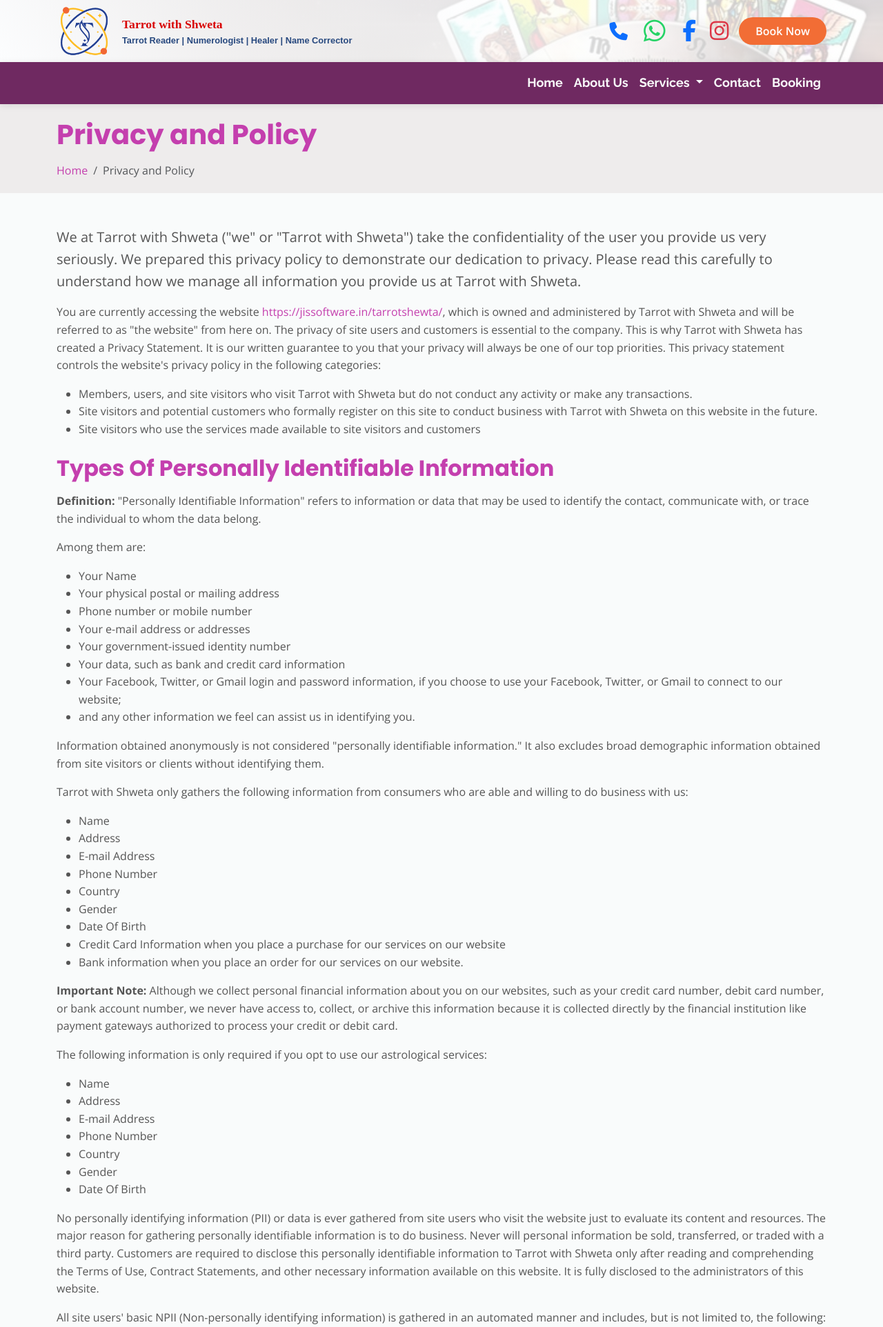
After one commit to Yashpal209/tarrotshewta, a PHP site: page /privacy.php in a window 1280 px wide. The commit adds this page. Shown: the top 1924 px of the page at 69% size. Run offline with PHP 8.4, Linux system fonts and the light colour scheme.

Commit message:
contant change

```diff
--- a/css/styles.css
+++ b/css/styles.css
@@ -92,7 +92,7 @@ a:hover {
 }
 /* Header Styles */
 .top-bar {
-    background-image: linear-gradient(233deg,#ffffffc4, rgb(252, 253, 254)), url(../images/slider/1.png);
+    background-image: linear-gradient(233deg,#ffffffc4, rgb(252, 253, 254)), url(../images/slider/6.png);
     background-size: cover;
     background-position: center;
     padding: 5px 0;
@@ -127,15 +127,17 @@ a:hover {
 
 .logo-text p {
     margin: 0;
-    font-size: 1rem;
+    font-size: 1.1rem;
     font-weight: 600;
     color: #d80505;
+    font-family: 'Arrus BT', serif;
 }
 
 .logo-text p:nth-child(2) {
-    font-size: 0.9rem;
+    font-size: 0.8rem;
     font-weight: 600;
     color: #28497f;
+    font-family: 'Caviar Dreams', sans-serif;
 }
 
 .contact-info {
--- a/healer.php
+++ b/healer.php
@@ -71,4 +71,5 @@
         </div>
     </div>
 </section>
+
 <?php include('includes/footer.php'); ?>
--- a/includes/footer.php
+++ b/includes/footer.php
@@ -22,8 +22,9 @@
                 <ul class="list-unstyled">
                     <li><a href="index.php">Home</a></li>
                     <li><a href="about.php">About us</a></li>
-                    <li><a href="gallery.php">Gallery</a></li>
-                    <li><a href="contact.php">Contact</a></li>
+                    <li><a href="services.php">Services</a></li>
+                    <li><a href="contact.php">Contact us</a></li>
+                    <li><a href="booking.php">Booking</a></li>
                     <li><a href="terms.php">Terms & Conditions</a></li>
                     <li><a href="privacy.php">Privacy policy</a></li>
                 </ul>
@@ -32,12 +33,10 @@
             <div class="col-lg-4 col-md-6 mb-4 mb-md-0">
                 <h5 class="text-uppercase">Our Services</h5>
                 <ul class="list-unstyled">
-                    <li><a href="services.php">Tarrot Cards</a></li>
-                    <li><a href="services.php">Numerology</a></li>
-                    <li><a href="services.php">Vaastu</a></li>
-                    <li><a href="services.php">Angel Healing</a></li>
-                    <li><a href="services.php">Meditation</a></li>
-                    <li><a href="services.php">Reiki Healing</a></li>
+                    <li><a class="dropdown-item" href="reader.php">Tarrot reader</a></li>
+                    <li><a class="dropdown-item" href="numerologist.php">Numerologist </a></li>
+                    <li><a class="dropdown-item" href="healer.php">Healer</a></li>
+                    <li><a class="dropdown-item" href="name.php">Name Corrector</a></li>
                 </ul>
             </div>
         </div>
@@ -141,10 +140,18 @@
         },
         freeMode: true,
         breakpoints: {
-                320: { slidesPerView: 1 },
-                480: { slidesPerView: 2 },
-                768: { slidesPerView: 3 },
-                1024: { slidesPerView: 4 }
+            320: {
+                slidesPerView: 1
+            },
+            480: {
+                slidesPerView: 2
+            },
+            768: {
+                slidesPerView: 3
+            },
+            1024: {
+                slidesPerView: 4
+            }
         }
     });
 </script>
--- a/includes/header.php
+++ b/includes/header.php
@@ -9,7 +9,7 @@
     <link href="https://fonts.googleapis.com/css2?family=Poppins:wght@300;400;500;600;700&family=Raleway:wght@300;400;500;600;700&family=Open+Sans:wght@300;400;500;600;700&display=swap" rel="stylesheet">
     <!-- <link rel="stylesheet" href="https://cdn.jsdelivr.net/npm/bootstrap@5.3.2/dist/css/bootstrap.min.css"> -->
     <link href="https://cdn.jsdelivr.net/npm/bootstrap@5.3.2/dist/css/bootstrap.min.css" rel="stylesheet">
-    <link rel="shortcut icon" href="images/logo.jpg" type="image/x-icon">
+    <link rel="shortcut icon" href="images/tarrot.png" type="image/x-icon">
     <!-- Swiper CSS -->
     <link rel="stylesheet" href="https://cdn.jsdelivr.net/npm/swiper@11/swiper-bundle.min.css" />
     <!-- Owl Carousel CSS -->
@@ -26,7 +26,7 @@
                     <div class="col-lg-6 col-md-6">
                         <div class="logo">
                             <a href="index.php">
-                                <img src="images/logo-new.svg" alt="Tarrot with Shweta Logo">
+                                <img src="images/tarrot.png" alt="Tarrot with Shweta Logo">
                             </a>
                             <div class="logo-text">
                                 <p>Tarrot with Shweta</p>
--- a/name.php
+++ b/name.php
@@ -146,4 +146,5 @@
         </div>
     </div>
 </section>
+
 <?php include('includes/footer.php'); ?>
--- /dev/null
+++ b/privacy.php
@@ -0,0 +1,191 @@
+<?php include('includes/header.php'); ?>
+
+
+<!-- Page Header -->
+<div class="page-header">
+    <div class="container">
+        <div class="row">
+            <div class="col-12">
+                <h1 class="page-title">Privacy and Policy</h1>
+                <nav aria-label="breadcrumb">
+                    <ol class="breadcrumb mb-0">
+                        <li class="breadcrumb-item"><a href="index.php">Home</a></li>
+                        <li class="breadcrumb-item active" aria-current="page">Privacy and Policy</li>
+                    </ol>
+                </nav>
+            </div>
+        </div>
+    </div>
+</div>
+
+<section>
+<div class="container my-5">
+        <div class="row">
+            <div class="col-lg-12">
+                <p class="lead">We at Tarrot with Shweta ("we" or "Tarrot with Shweta") take the confidentiality of the user
+                    you provide us very seriously. We prepared this privacy policy to demonstrate our dedication to
+                    privacy. Please read this carefully to understand how we manage all information you provide us at
+                    Tarrot with Shweta.</p>
+
+                <p>You are currently accessing the website <a href="https://jissoftware.in/tarrotshewta/"
+                        target="_blank">https://jissoftware.in/tarrotshewta/</a>, which is owned and administered by Tarrot
+                    with Shweta and will be referred to as "the website" from here on. The privacy of site users and
+                    customers is essential to the company. This is why Tarrot with Shweta has created a Privacy Statement.
+                    It is our written guarantee to you that your privacy will always be one of our top priorities. This
+                    privacy statement controls the website's privacy policy in the following categories:</p>
+
+                <ul>
+                    <li>Members, users, and site visitors who visit Tarrot with Shweta but do not conduct any activity or
+                        make any transactions.</li>
+                    <li>Site visitors and potential customers who formally register on this site to conduct business with
+                        Tarrot with Shweta on this website in the future.</li>
+                    <li>Site visitors who use the services made available to site visitors and customers</li>
+                </ul>
+
+                <h2 class="mt-4">Types Of Personally Identifiable Information</h2>
+
+                <p><b>Definition:</b> "Personally Identifiable Information" refers to information or data that may be used to
+                    identify the contact, communicate with, or trace the individual to whom the data belong.</p>
+
+                <p>Among them are:</p>
+
+                <ul>
+                    <li>Your Name</li>
+                    <li>Your physical postal or mailing address</li>
+                    <li>Phone number or mobile number</li>
+                    <li>Your e-mail address or addresses</li>
+                    <li>Your government-issued identity number</li>
+                    <li>Your data, such as bank and credit card information</li>
+                    <li>Your Facebook, Twitter, or Gmail login and password information, if you choose to use your Facebook,
+                        Twitter, or Gmail to connect to our website;</li>
+                    <li>and any other information we feel can assist us in identifying you.</li>
+                </ul>
+
+                <p>Information obtained anonymously is not considered "personally identifiable information." It also
+                    excludes broad demographic information obtained from site visitors or clients without identifying
+                    them.</p>
+
+                <p>Tarrot with Shweta only gathers the following information from consumers who are able and willing to do
+                    business with us:</p>
+
+                <ul>
+                    <li>Name</li>
+                    <li>Address</li>
+                    <li>E-mail Address</li>
+                    <li>Phone Number</li>
+                    <li>Country</li>
+                    <li>Gender</li>
+                    <li>Date Of Birth</li>
+                    <li>Credit Card Information when you place a purchase for our services on our website</li>
+                    <li>Bank information when you place an order for our services on our website.</li>
+                </ul>
+
+                <p><b>Important Note:</b> Although we collect personal financial information about you on our websites, such
+                    as your credit card number, debit card number, or bank account number, we never have access to, collect,
+                    or archive this information because it is collected directly by the financial institution like payment
+                    gateways authorized to process your credit or debit card.</p>
+
+                <p>The following information is only required if you opt to use our astrological services:</p>
+
+                <ul>
+                    <li>Name</li>
+                    <li>Address</li>
+                    <li>E-mail Address</li>
+                    <li>Phone Number</li>
+                    <li>Country</li>
+                    <li>Gender</li>
+                    <li>Date Of Birth</li>
+                </ul>
+
+                <p>No personally identifying information (PII) or data is ever gathered from site users who visit the
+                    website just to evaluate its content and resources. The major reason for gathering personally
+                    identifiable information is to do business. Never will personal information be sold, transferred, or
+                    traded with a third party. Customers are required to disclose this personally identifiable information
+                    to Tarrot with Shweta only after reading and comprehending the Terms of Use, Contract Statements, and
+                    other necessary information available on this website. It is fully disclosed to the administrators of
+                    this website.</p>
+
+                <p>All site users' basic NPII (Non-personally identifying information) is gathered in an automated manner
+                    and includes, but is not limited to, the following:</p>
+
+                <ul>
+                    <li>Method of access to the website</li>
+                    <li>Amount of time spent on the website in minutes</li>
+                    <li>Search engine or Internet directory used to access the website</li>
+                    <li>This website is linked to external web pages</li>
+                    <li>Landing and exit pages of the site used by visitors and customers</li>
+                    <li>Information about visitors' and customers' locations</li>
+                    <li>The time zone and local time of site visitors and customers</li>
+                </ul>
+
+                <h2 class="mt-4">Personal Information May Be Processed By External Entities</h2>
+
+                <p>In addition to Tarrot with Shweta, third-party service providers and service vendors such as banking
+                    institutions, credit card companies, credit card processors, clearinghouses, and other authorized
+                    financial entities are authorized to collect this information from our customers on our behalf for
+                    business to be conducted smoothly and professionally. We regrettably have no direct control over how
+                    these third parties use personal information. We do, however, request (in writing) that they disclose
+                    how they utilize the information submitted to them by our clients. We also utilize personally
+                    identifiable information to contact site users and customers, either to answer their questions or to
+                    notify them about the site's incentives and promotional activities.</p>
+
+                <p>Site users and customers have several ways to opt out of all transactional agreements that entail the
+                    transmission of sensitive information. Visitors and customers can utilize the "unsubscribe" link to
+                    opt-out of any future communications. They can also opt-out of future messages by following the
+                    instructions included in the e-mail correspondence. Communication of this type may take the form of
+                    the following:</p>
+
+                <ul>
+                    <li>E-mail solicitations urging you to join up for a specific service based on a membership
+                        subscription</li>
+                    <li>Single or double opt-in e-mail communications delivered to your Inbox to promote an
+                        spritual-related service</li>
+                    <li>Promotional announcements and incentives</li>
+                </ul>
+
+                <h2 class="mt-4">Personally Identifiable Information Archival</h2>
+
+                <p>Customers' and site visitors' personal information is kept in a highly secure environment. This
+                    information is only accessible to authorized entities. The website has implemented several reducing
+                    practices and techniques to assure that personal information is not abused, transferred, or sent
+                    without our knowledge and agreement. We take care to maintain your confidentiality and privacy as the
+                    custodian of your personal information.</p>
+
+                <h2 class="mt-4">Changes to the Tarrot with Shweta privacy statement</h2>
+
+                <p>If we feel the need to change or amend our privacy policy statement, we will issue a notification on
+                    this website. However, if the update or modification requires the disclosure of personally
+                    identifiable information (PII) previously covered by this privacy statement, such information will
+                    not be shared without your prior consent. Please keep in mind that if you leave our website and
+                    navigate to another website via a link, the privacy policies of that website, not ours, will govern
+                    your full rights to access that website. Express your concerns or for clarification, please use the
+                    feedback form or the contact form on the contact us page or you can reach us at <a
+                        href="https://jissoftware.in/tarrotshewta/" target="_blank">https://jissoftware.in/tarrotshewta/</a>
+                </p>
+
+                <h2 class="mt-4">Safety and Security</h2>
+
+                <p>On our website, we DO NOT gather any payment information. Third-party payment gateways gather and handle
+                    it in a safe manner. We adhere to relevant established criteria, technical safeguards, and
+                    administrative safeguards to protect information and use of your submitted information. You should be
+                    aware, however, that neither we nor any other website can completely remove all risk.</p>
+
+                <h2 class="mt-4">Links to other websites</h2>
+
+                <p>Links to other websites may be found on our website. Tarrot with Shweta is not responsible for the
+                    privacy violations of third-party websites.</p>
+
+                <h2 class="mt-4">Contact us</h2>
+
+                <p>Samlong, Ranchi, Jharkhand 834001<br>
+                    Phone: +91 7061887689<br>
+                    Email: <a href="mailto:tarrotwithshweta@gmail.com">tarrotwithshweta@gmail.com</a><br>
+                    Please feel free to reach us at <a href="https://jissoftware.in/tarrotshewta/"
+                        target="_blank">https://jissoftware.in/tarrotshewta/</a>
+                </p>
+            </div>
+        </div>
+    </div>
+
+</section>
+<?php include('includes/footer.php'); ?>
```
Also changed, not shown: other parts of css/styles.css (+33 -11 lines), index.php (+17 -18 lines), services.php (+4 -4 lines), terms.php (added, +120 -0 lines), images/slider/1.png, images/slider/2.png, images/slider/3.png, images/slider/5.png (added), images/slider/6.png (added), images/tarrot.png (added). Lines whose indentation alone changed are shown as unchanged.
